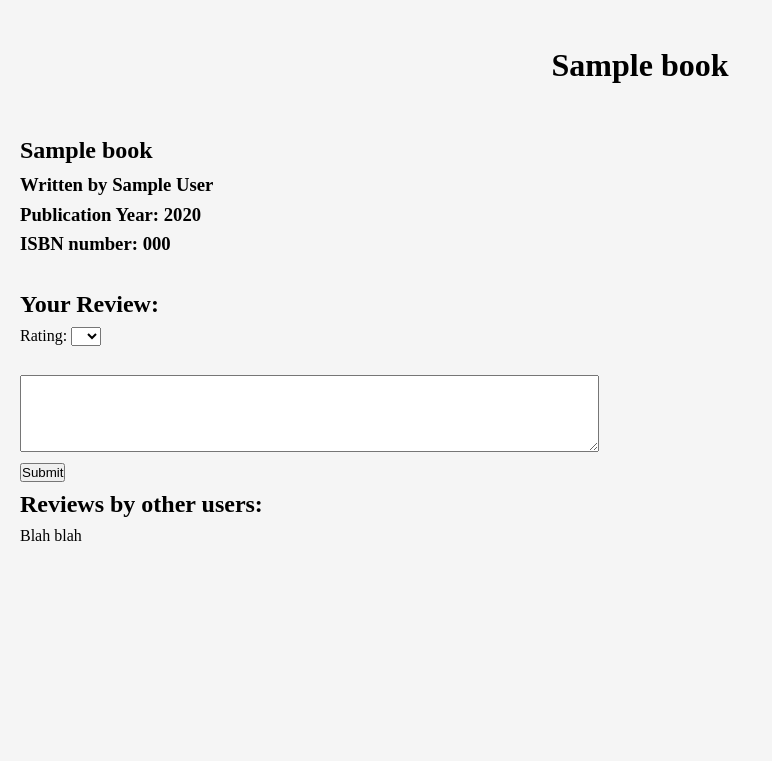
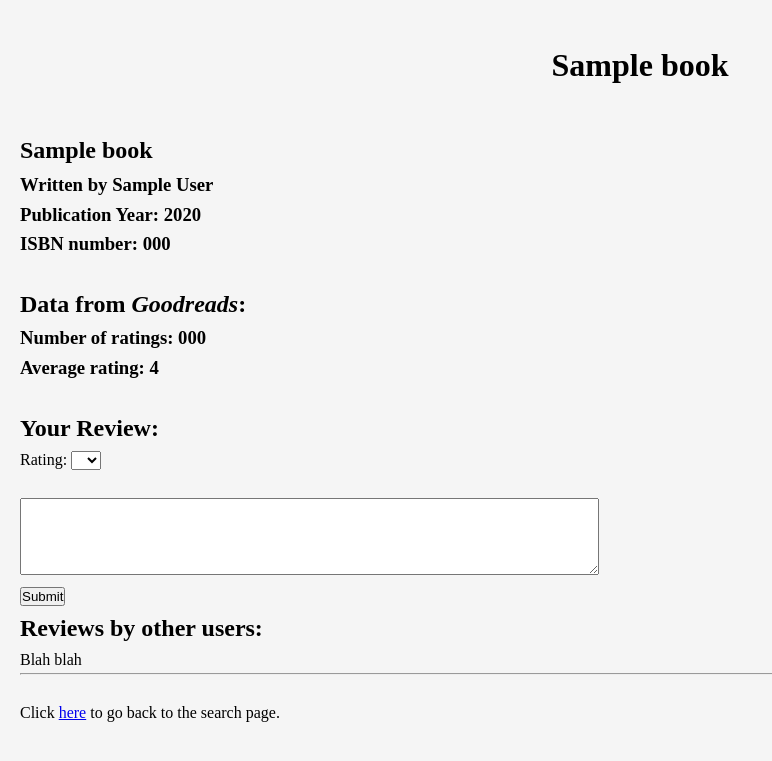
Before and after one commit to ksrksr663/bookreviews, a Flask app: template templates/book_page.html in a window 1280 px wide. Shown: the top 761 px of the page, without its empty margins (0-772 px from the left). Run offline with Flask 2, Linux system fonts and the light colour scheme; the template is opened without the code that fills it: most values are stand-ins (such as "Sample title", 1, 10 or a date in 2020).

Commit message:
add code that shows rating info from goodreads onto each individual book page

```diff
--- a/application.py
+++ b/application.py
@@ -5,11 +5,15 @@ from flask_session import Session
 from sqlalchemy import create_engine
 from sqlalchemy.orm import scoped_session, sessionmaker
 
+# import the below functions so that I can hash and authenticate passwords
 from werkzeug.security import generate_password_hash, check_password_hash
 
 # set up the 'DATABASE_URL' environment variable, so I don't have to manually set them up myself every single time!!!
 import set_environ_var
 set_environ_var.database_url()
+
+# set up the Goodreads module
+import goodreads
 
 app = Flask(__name__)
 
@@ -138,7 +142,9 @@ def book_page(isbn):
         This function makes individual pages for each book.
     """
     book_info = db.execute("SELECT * FROM books WHERE isbn = :isbn", {"isbn": isbn}).fetchone()
-    return render_template("book_page.html", book=book_info)
+    # if len(book_info) == 0:  to check if the book exists? Then render an error page
+    goodreads_data = goodreads.main(isbn)  # grab the book's number of ratings & its avg rating from Goodreads and return it as a dict
+    return render_template("book_page.html", book=book_info, number_of_ratings=goodreads_data.get('number of ratings'), average_rating=goodreads_data.get('average rating'))
 
 
 if __name__ == "__main__":
--- a/goodreads.py
+++ b/goodreads.py
@@ -24,7 +24,7 @@ def main(ISBN):
     }
     res = requests.get(REQ_URL, params=params)
     res = res.json()
-    print(res)
+    # print(res)
 
     number_of_rating = res['books'][0]['work_ratings_count']
     average_rating = res['books'][0]['average_rating']
--- a/templates/book_page.html
+++ b/templates/book_page.html
@@ -9,6 +9,11 @@
 	<h3>Written by {{ book.author }}</h3>
 	<h3>Publication Year: {{ book.year }}</h3>
 	<h3>ISBN number: {{ book.isbn }}</h3>
+	<br/>
+
+	<h2>Data from <i>Goodreads</i>:</h2>
+	<h3>Number of ratings: {{ number_of_ratings }}</h3>
+	<h3>Average rating: {{ average_rating }}</h3>
 	<br/>
 
 	<h2>Your Review:</h2>
@@ -35,4 +40,8 @@
 	<h2>Reviews by other users:</h2>
 	<p>Blah blah</p>
 
+	<hr/>
+	<br/>
+	<p>Click <a href="{{ url_for('search') }}">here</a> to go back to the search page.</p>
+
 {% endblock %}
```
